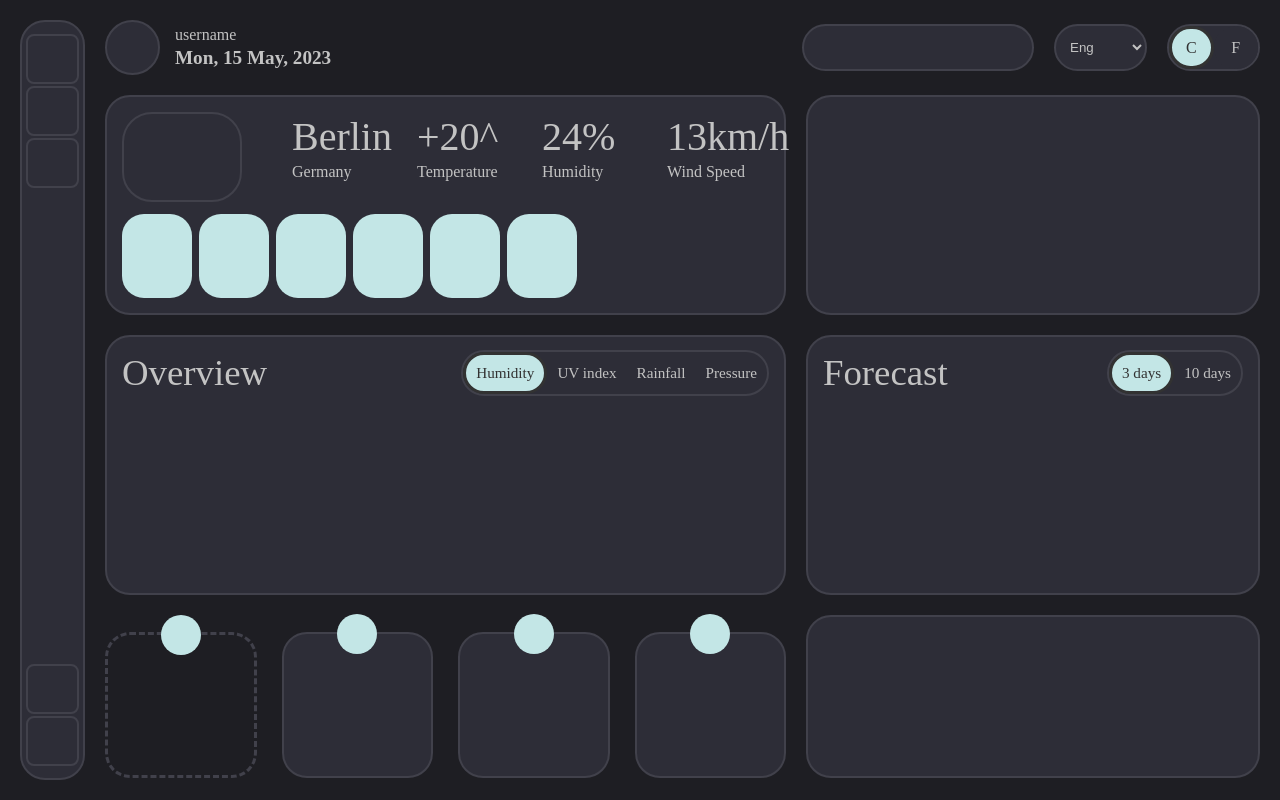
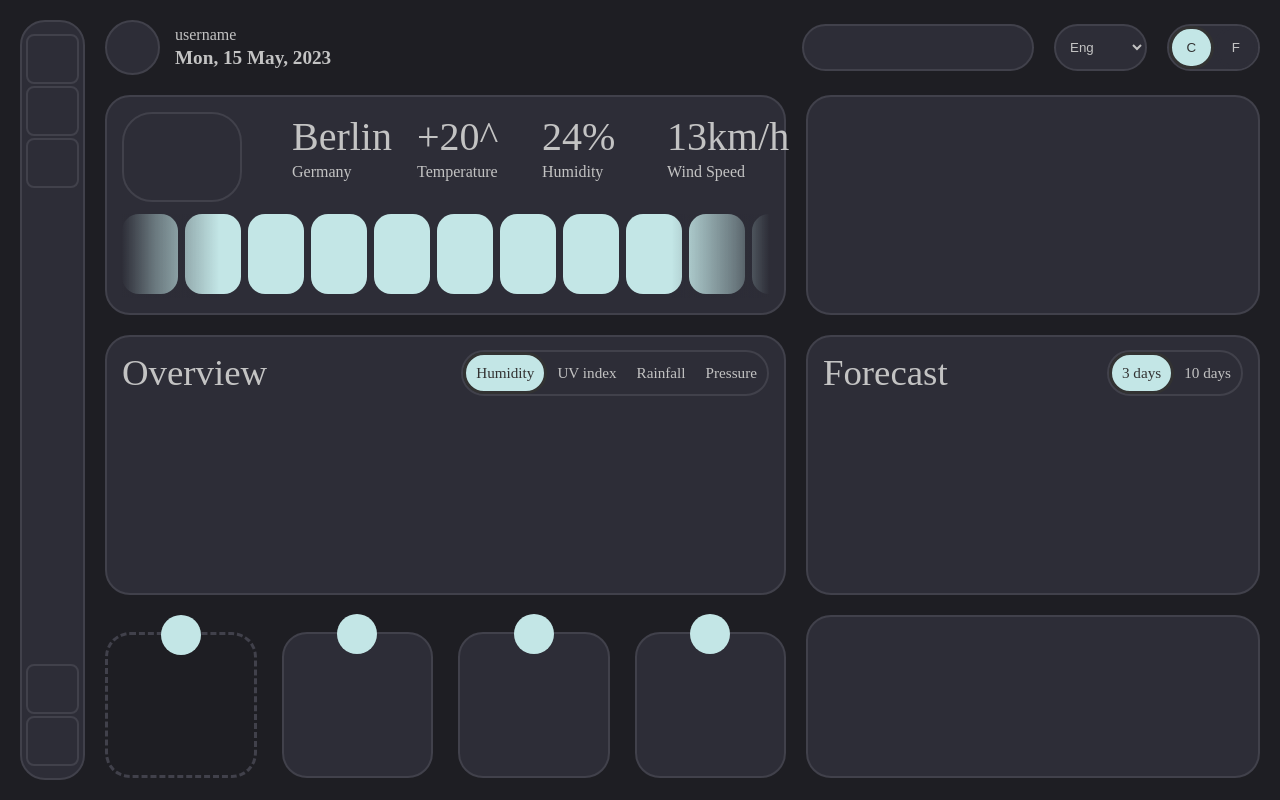
Before and after one commit to SahandMSV/JS-Weather-Forecast, a plain HTML site: page index.html in a window 1280 px wide. Drawn offline with Linux system fonts and the light colour scheme.

Commit message:
Small twiks

```diff
--- a/app.js
+++ b/app.js
@@ -0,0 +1,16 @@
+let celsius = document.getElementById("unit_switch_C").style;
+let fahrenheit = document.getElementById("unit_switch_F").style;
+
+function temp_unit_toggle_F() {
+    celsius.backgroundColor = "rgb(45, 45, 55)";
+    celsius.color = "rgb(195, 195, 195)";
+    fahrenheit.backgroundColor = "rgb(195, 230, 230)";
+    fahrenheit.color = "rgb(45, 45, 55)";
+}
+
+function temp_unit_toggle_C() {
+    fahrenheit.backgroundColor = "rgb(45, 45, 55)";
+    fahrenheit.color = "rgb(195, 195, 195)";
+    celsius.backgroundColor = "rgb(195, 230, 230)";
+    celsius.color = "rgb(45, 45, 55)";
+}
--- a/index.html
+++ b/index.html
@@ -54,8 +54,8 @@
                 </select>
             </div>
             <div class="temp_unit_switch">
-                <div class="unit_switch_C">C</div>
-                <div class="unit_switch_F">F</div>
+                <input type="button" id="unit_switch_C" value="C" onclick="temp_unit_toggle_C()">
+                <input type="button" id="unit_switch_F" value="F" onclick="temp_unit_toggle_F()">
             </div>
         </div>
     </div>
@@ -74,8 +74,14 @@
                     <div class="weather_card_small_text">Wind Speed</div>
                 </div>
             </div>
-            <div>
+            <div class="weather_card_stats">
                 <div class="weather_card_stats_shadow_container">
+                    <div></div>
+                    <div></div>
+                    <div></div>
+                    <div></div>
+                    <div></div>
+                    <div></div>
                     <div></div>
                     <div></div>
                     <div></div>
--- a/style.css
+++ b/style.css
@@ -68,6 +68,31 @@ body {
     background-color: var(--main-color-dark);
 }
 
+/* Scrollbar */
+
+/* width */
+::-webkit-scrollbar {
+    height: 6px;
+}
+
+  /* Track */
+::-webkit-scrollbar-track {
+    background: #f1f1f1;
+    border-radius: 5px;
+}
+
+  /* Handle */
+::-webkit-scrollbar-thumb {
+    background: rgb(168, 168, 168);
+    border-radius: 5px;
+    transition: all 0.8s;
+}
+
+  /* Handle on hover */
+::-webkit-scrollbar-thumb:hover {
+    background: rgb(129, 129, 129);
+}
+
 nav {
     width: 65px;
     height: calc(100vh - 40px);
@@ -108,10 +133,10 @@ nav > div {
     padding-left: 105px;
 }
 
-@media only screen and (min-width: 1355px) {
+@media only screen and (min-width: 1315px) {
     .other_info_container {
         display: grid;
-        grid-template-columns: 1.6fr 1fr;
+        grid-template-columns: 1.5fr 1fr;
         gap: 20px;
     }
 }
@@ -192,23 +217,26 @@ nav > div {
     border: 2px solid var(--border-color);
 }
 
-.unit_switch_C, .unit_switch_F {
+#unit_switch_C, #unit_switch_F {
     display: flex;
     justify-content: center;
     align-items: center;
     color: var(--text-light);
     border-radius: 50px;
+    cursor: pointer;
 }
 
-.unit_switch_C {
+#unit_switch_C {
     background-color: var(--accent-color);
     color: rgb(50, 50, 50);
     border: 3px solid rgb(50, 50, 50);
+    transition: all 0.2s;
 }
 
-.unit_switch_F {
+#unit_switch_F {
     background-color: var(--main-color);
     color: var(--text-light);
+    border: 3px solid rgb(45, 45, 55);
 }
 
 /* Weather Card */
@@ -221,6 +249,8 @@ nav > div {
     border: 2px solid var(--border-color);
     border-radius: 25px;
     padding: 15px;
+    position: relative;
+    z-index: 1;
 }
 
 .weather_card > div {
@@ -262,19 +292,36 @@ nav > div {
     min-width: 110px;
 }
 
+.weather_card_stats {
+    width: 100%;
+}
+
 .weather_card_stats_shadow_container {
     height: 100%;
     width: 100%;
     display: flex;
+    flex-wrap: nowrap;
     align-items: center;
     gap: 7px;
+    overflow-x: auto;
+    background: linear-gradient( 90deg,
+                                rgba(45,45,55,1) 0%,
+                                rgba(45,45,55,0.6) 5%,
+                                rgba(45,45,55,0) 15%,
+                                rgba(45,45,55,0) 85%,
+                                rgba(45,45,55,0.6) 95%,
+                                rgba(45,45,55,1) 100%
+                                );
+    padding-bottom: 4px;
 }
 
 .weather_card_stats_shadow_container > div {
     background-color: var(--accent-color);
-    width: 70px;
+    min-width: 56px;
     height: 100%;
-    border-radius: 22px;
+    border-radius: 17px;
+    position: relative;
+    z-index: -2;
 }
 
 /* World Map Card */
```
